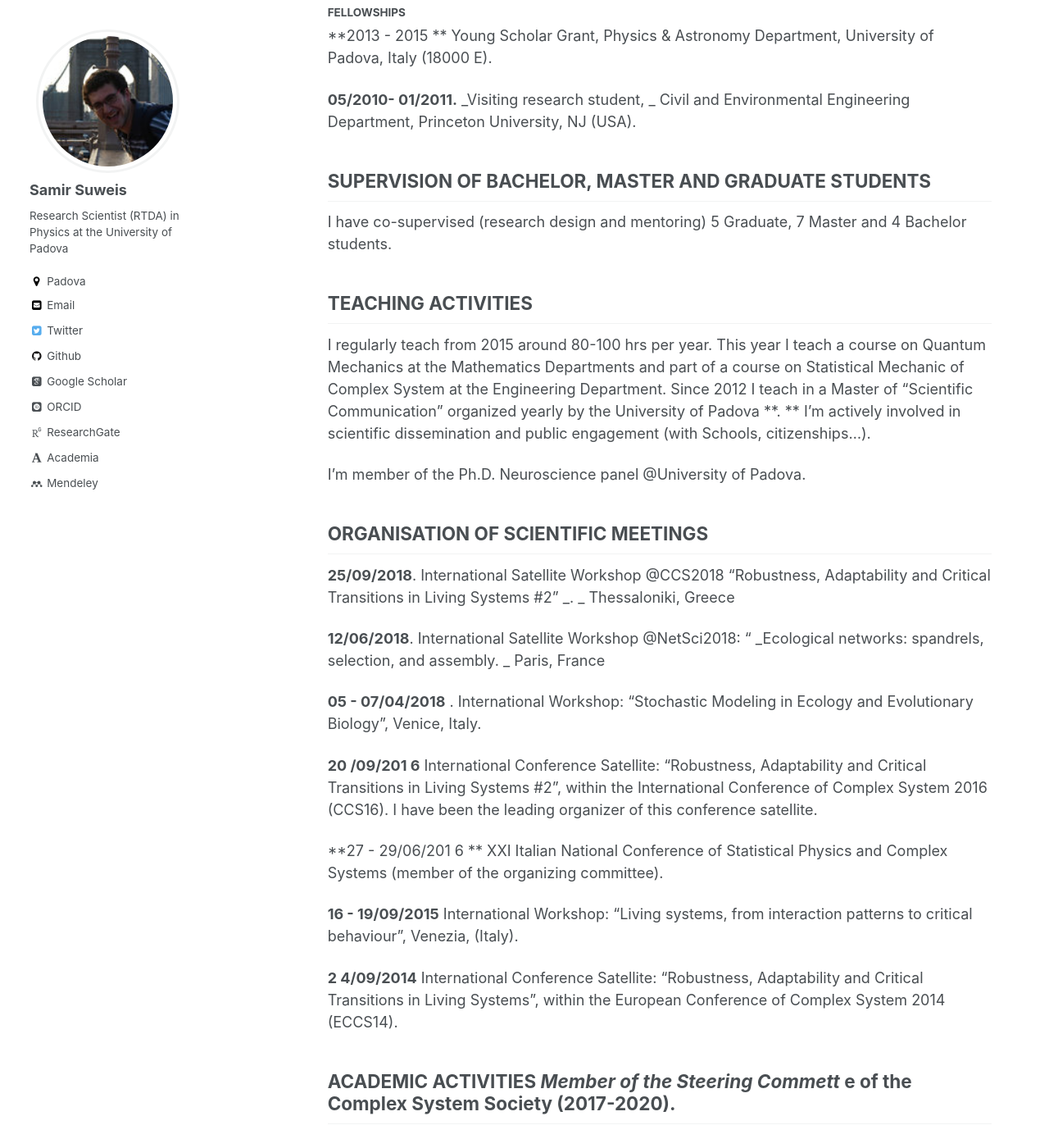
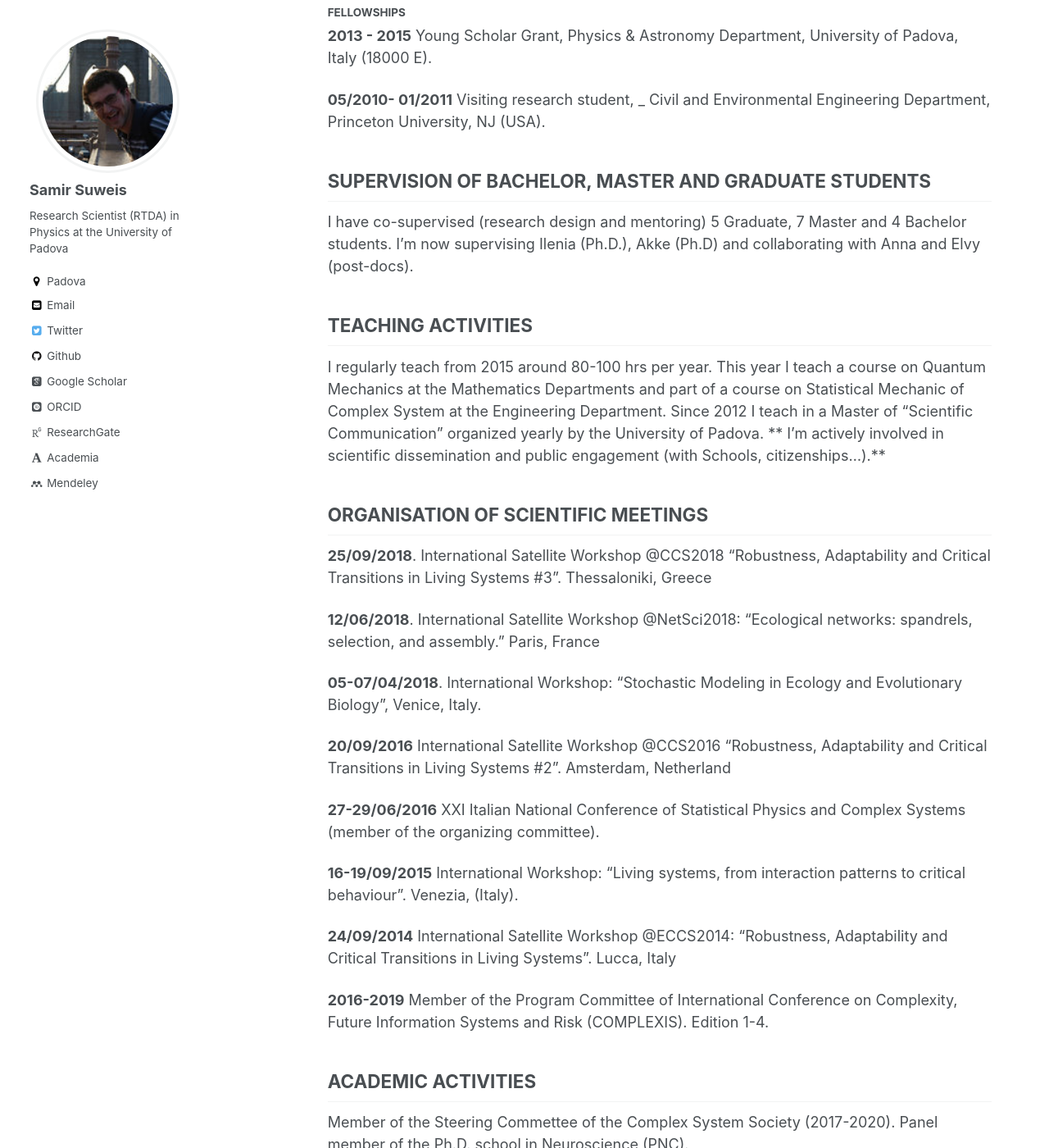
Before and after one commit to suweis/suweis.github.io, a Jekyll site: the page built from _pages/cv.md, in a window 1280 px wide and 1400 px high, scrolled down 1104 px. Shown: the whole window at 82% size. Built offline with Jekyll 4.4.1, drawn with Linux system fonts in a browser that asks for light colours; nearby versions of some CDN libraries; some web fonts are replaced; some of the changed text lies outside the part shown.

Commit message:
Update cv.md

```diff
--- a/_pages/cv.md
+++ b/_pages/cv.md
@@ -42,78 +42,70 @@
 
 #### FELLOWSHIPS
 
-**2013 - 2015	** Young		Scholar Grant,	Physics	&	Astronomy	Department,	University	of	Padova,	Italy (18000 E).
+**2013 - 2015** Young		Scholar Grant,	Physics	&	Astronomy	Department,	University	of	Padova,	Italy (18000 E).
 
-**05/2010- 01/2011.** _Visiting	 research	 student,	_ Civil	 and	 Environmental	 Engineering	 Department,
+**05/2010- 01/2011** Visiting	 research	 student,	_ Civil	 and	 Environmental	 Engineering	 Department,
 Princeton			University,	NJ	(USA).
 
 ## SUPERVISION	OF	BACHELOR,	MASTER	AND	GRADUATE	STUDENTS
 
-I	have	co-supervised (research	design	and	mentoring) 5	Graduate,	7	Master	and	4	Bachelor	students.
+I	have	co-supervised (research	design and	mentoring) 5	Graduate,	7	Master	and	4	Bachelor students. I'm now supervising Ilenia (Ph.D.), Akke (Ph.D) and collaborating with Anna and Elvy (post-docs).
 
 ## TEACHING	ACTIVITIES
 
 I	 regularly	 teach	 from	 2015	 around	 80-100	 hrs	 per	 year.	 This	 year	 I	 teach	 a	 course	 on	 Quantum
 Mechanics	 at	 the	 Mathematics	 Departments	 and	 part	 of	 a	 course	 on	 Statistical	 Mechanic	 of	 Complex
 System	 at	 the	 Engineering	 Department.	 Since	 2012	 I	 teach	 in	 a	 Master	 of	“Scientific	 Communication”
-organized	yearly	by	the	University	of	Padova **.	** I’m	actively	involved	in	scientific	dissemination	and	public
-engagement	(with	Schools,	citizenships...).
+organized	yearly	by	the	University	of	Padova.
+** I’m	actively	involved	in	scientific	dissemination	and	public	engagement	(with	Schools,	citizenships...).**
 
-I’m	member	of	the	Ph.D.	Neuroscience	panel	@University	of	Padova.
 
 ## ORGANISATION	OF	SCIENTIFIC	MEETINGS
 
-**25/09/2018**. International	 Satellite	 Workshop	 @CCS2018 “Robustness,	 Adaptability	 and	 Critical
-Transitions	in	Living	Systems #2” _.	_ Thessaloniki, Greece
+**25/09/2018**. International	 Satellite	 Workshop	 @CCS2018 “Robustness,	 Adaptability	 and	 Critical	Transitions	in	Living	Systems #3”.	Thessaloniki, Greece
 
-**12/06/2018**. International	Satellite	Workshop @NetSci2018:	“ _Ecological	networks:	spandrels,	selection,
-and	assembly.	_ Paris,	France
+**12/06/2018**. International	Satellite	Workshop @NetSci2018:	“Ecological	networks:	spandrels,	selection, and	assembly." Paris,	France
 
-**05 - 07/04/2018** .	 International	 Workshop:	 “Stochastic	 Modeling	 in	 Ecology	 and	 Evolutionary	 Biology”,
-Venice,	Italy.
+**05-07/04/2018**.	International	 Workshop:	 “Stochastic	 Modeling	 in	 Ecology	 and	 Evolutionary	 Biology”, Venice,	Italy.
 
-**20 /09/201 6** International	 Conference	 Satellite:	 “Robustness,	 Adaptability	 and	 Critical	 Transitions	 in
-Living	Systems #2”,	within	the	International	Conference	of	Complex	System	2016	(CCS16).	I	have	been
-the	leading	organizer	of	this	conference	satellite.
+**20/09/2016** International	 Satellite	 Workshop	 @CCS2016	 “Robustness,	 Adaptability	 and	 Critical	 Transitions	 in
+Living	Systems #2". Amsterdam, Netherland
 
-**27 - 29/06/201 6	** XXI	Italian	National	Conference	of	Statistical	Physics	and	Complex	Systems	(member	of
-the	organizing	committee).
+**27-29/06/2016** XXI	Italian	National	Conference	of	Statistical	Physics	and	Complex	Systems	(member	of the	organizing	committee).
 
-**16 - 19/09/2015** International	Workshop: “Living	systems,	from	interaction	patterns	to	critical	behaviour”,
-Venezia,	(Italy).
+**16-19/09/2015** International	Workshop: “Living	systems,	from	interaction	patterns	to	critical	behaviour”.
+Venezia, (Italy).
 
 
-**2 4/09/2014** International	 Conference	 Satellite:	 “Robustness,	 Adaptability	 and	 Critical	 Transitions	 in
-Living	Systems”,	within	the	European	Conference	of	Complex	System	2014	(ECCS14).
+**24/09/2014** International	Satellite	Workshop @ECCS2014:	 “Robustness,	 Adaptability	 and	 Critical	 Transitions	 in
+Living	Systems”. Lucca, Italy
 
-## ACADEMIC	ACTIVITIES	 _Member	of	the	Steering	Commett_ e	of	the	Complex	System	Society	(2017-2020).
+**2016-2019** Member of the Program Committee of International Conference on Complexity, Future Information Systems and Risk (COMPLEXIS). Edition 1-4.
+
+## ACADEMIC	ACTIVITIES
+Member	of	the	Steering	Commettee	of	the	Complex	System Society	(2017-2020).
+Panel member of the Ph.D. school in Neuroscience (PNC).
 
 ## PUBLICATION	AND	CITATION	STATISTICS
 
-I	have	4 0	 publications	in	refereed	journals,	including	 **1	in	Nature,	 2	 in
+I	have	>40	 publications	in	refereed	journals,	including	 **1	in	Nature,	 2	 in
 Nature	Communications,	1	Science	Advance, 4	in	PNAS and 1	Review
 of	 Modern	 Physics** .	 Our	 research	 has	 been also	 mentioned	 in
 American	 Scientist,	 Nature	 News	 &	 Views	 PNAS	 Commentary,
-European	 Commission	 DG	 Environment	 and	 Unesco	 Global	 Water
-Forum.
+European	 Commission	 DG	 Environment	 and	 Unesco	 Global	 Water Forum.
+
 ## INVITED	PRESENTATIONS	AT	INTERNATIONAL	SCHOOLS,	WORKSHOPS	&	CONFERENCES
 
-I	 have	 disseminated	 my	 work	 internationally	 through	 **13	 invited	talks	and	more	that	14	contributed
-presentations**. During	2017-2018	I	have	been	invited	@
-Workshop	Satellite	“Information	Processing	in	Complex	Systems” @CCS 2018,	25/09/2018.
-Advanced	 Workshop	 on	 Nonequilibrium	 Systems	 in	 Physics,	 Geosciences	 and	 Life	 Sciences",	@ICTP,
-Trieste,	Italy		22/05/2018.
-International	Summer	School	on	Complex	Network, Salina,	Sicilia,	07/09/ 2017
-
-XXII	Convegno	Nazionale	di	Fisica	Statistica	e	dei Sistemi	Complessi.	Giugno 29,	2017.	Parma	Italy
+I	 have	 disseminated	 my	 work	 internationally	 through	 **>15	 invited	talks** beside many	contributed
+presentations (see my Talk section for details). Some of my presentations can be found [here] (https://www.slideshare.net/suweis/presentations)
 
 ## RESEARCH	GRANTS	– THIRD-PARTY	FUNDING
 
-STARS	2018	Starting	Grant	(2018 - ~	 140 .000	Euros) “Biodiversity,	Robustness,	Adaptability	and	Critical
+STARS	2018	Starting	Grant	(2018 - ~140 .000	Euros) “Biodiversity,	Robustness,	Adaptability	and	Critical
 Transitions in	living	interacting	systems”
 
-Strategic	 Investment	 Departmental	 Project	 “ _Quantitative	 Characterization	 of	 Biodiversity	 in	 Macro-
-biomes:	a	Statistical	Physics	Approach”	_ (2017	- ~	40.000	Euros).	I’m	the	PI	of	the	project.
+Strategic	 Investment	 Departmental	 Project	 “ Quantitative	 Characterization	 of	 Biodiversity	 in	 Macro-
+biomes:	a	Statistical	Physics	Approach”	 (2017 - ~40.000	Euros).	I’m	the	PI	of	the	project.
 
 Senior	Research	Grant	(2013	- ~	55.000	Euros)	“Statistical	Physics	of	Ecological	Networks:	from	Patterns
 to	Principles”	funded	by	the	University	of	Padova	within	the	Young	Scholars	Project	- aimed	at	support
```
Also changed, not shown: other parts of _pages/cv.md (+1 -1 lines).
